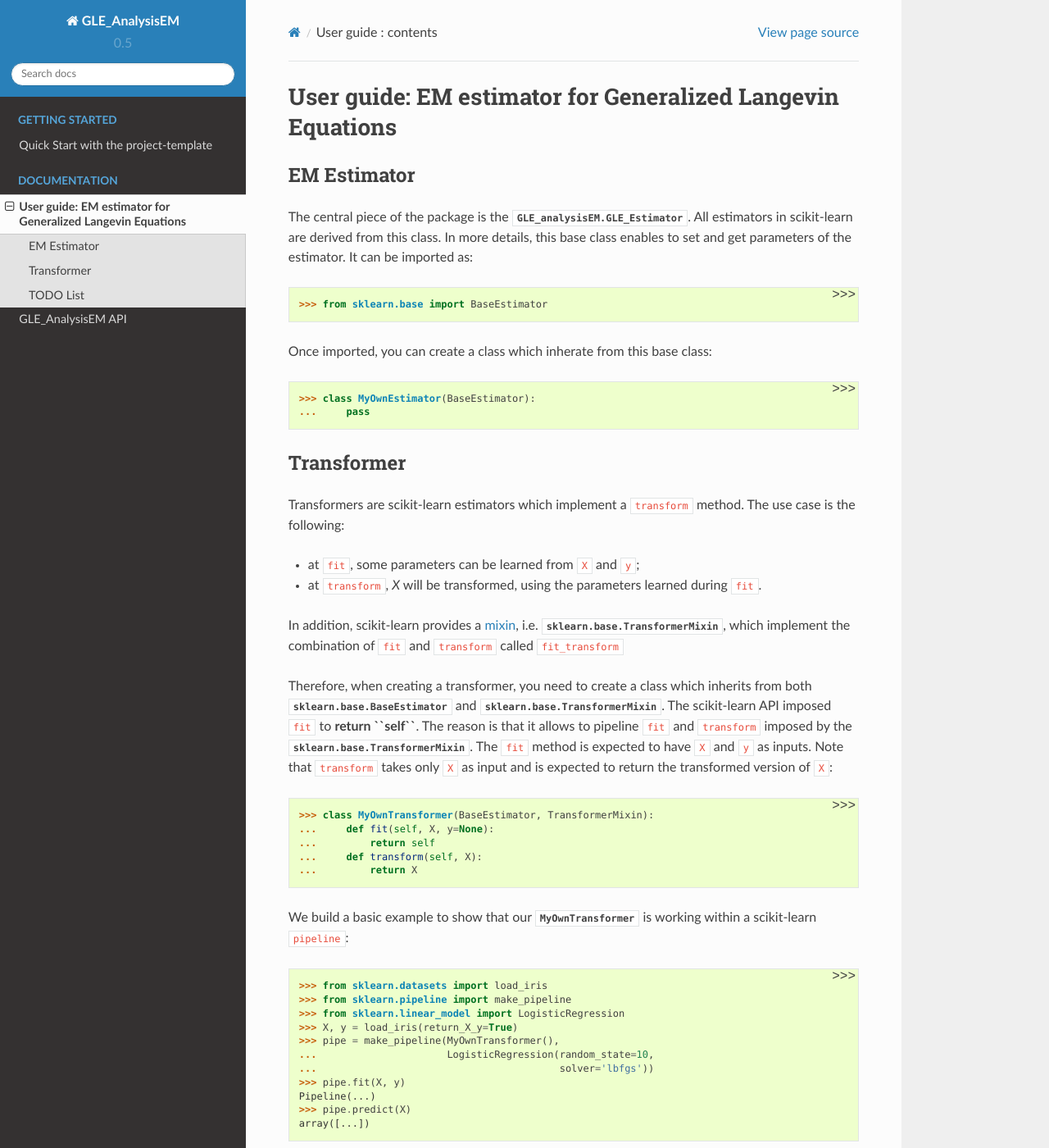
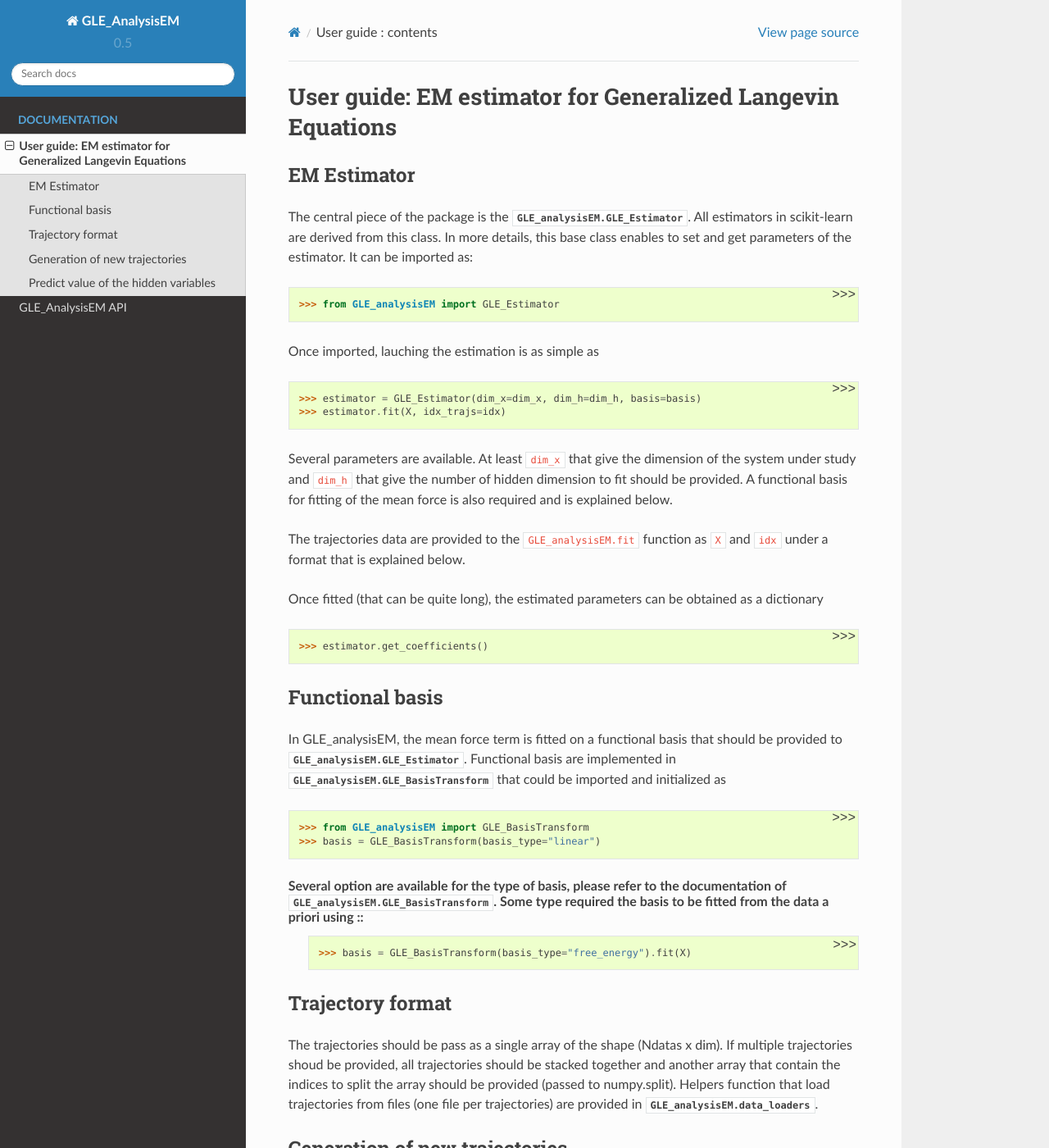
Before and after one commit to HadrienNU/GLE_AnalysisEM, a Sphinx documentation site: the page built from doc/user_guide.rst, in a window 1280 px wide and 1400 px high. Shown: the whole window at 82% size. Built offline with Sphinx 7.4.7 and the Read the Docs theme 2.0.0, drawn with Linux system fonts in a browser that asks for light colours; formulas are drawn with MathJax 3; pages that are not in the unit, such as notebooks, are missing from menus; some of the changed text lies outside the part shown.

Commit message:
Better documention

```diff
--- a/doc/user_guide.rst
+++ b/doc/user_guide.rst
@@ -7,70 +7,54 @@ User guide: EM estimator for Generalized Langevin Equations
 ==================================================================================
 
 EM Estimator
----------
+------------
 
 The central piece of the package is the :class:`GLE_analysisEM.GLE_Estimator`. All estimators in scikit-learn are derived
 from this class. In more details, this base class enables to set and get
 parameters of the estimator. It can be imported as::
 
-    >>> from sklearn.base import BaseEstimator
+    >>> from GLE_analysisEM import GLE_Estimator
 
-Once imported, you can create a class which inherate from this base class::
+Once imported, lauching the estimation is as simple as ::
 
-    >>> class MyOwnEstimator(BaseEstimator):
-    ...     pass
+    >>> estimator = GLE_Estimator(dim_x=dim_x, dim_h=dim_h, basis=basis)
+    >>> estimator.fit(X, idx_trajs=idx)
 
-Transformer
------------
+Several parameters are available. At least ``dim_x`` that give the dimension of the system under study and ``dim_h`` that give the number of hidden dimension to fit should be provided.
+A functional basis for fitting of the mean force is also required and is explained below.
 
-Transformers are scikit-learn estimators which implement a ``transform`` method.
-The use case is the following:
+The trajectories data are provided to the ``GLE_analysisEM.fit`` function as ``X`` and ``idx`` under a format that is explained below.
 
-* at ``fit``, some parameters can be learned from ``X`` and ``y``;
-* at ``transform``, `X` will be transformed, using the parameters learned
-  during ``fit``.
+Once fitted (that can be quite long), the estimated parameters can be obtained as a dictionary ::
 
-.. _mixin: https://en.wikipedia.org/wiki/Mixin
+    >>> estimator.get_coefficients()
 
-In addition, scikit-learn provides a
-mixin_, i.e. :class:`sklearn.base.TransformerMixin`, which
-implement the combination of ``fit`` and ``transform`` called ``fit_transform``
+Functional basis
+-----------------
+
+In GLE_analysisEM, the mean force term is fitted on a functional basis that should be provided to :class:`GLE_analysisEM.GLE_Estimator`.
+Functional basis are implemented in :class:`GLE_analysisEM.GLE_BasisTransform` that could be imported  and initialized as ::
+
+    >>> from GLE_analysisEM import GLE_BasisTransform
+    >>> basis = GLE_BasisTransform(basis_type="linear")
+
+Several option are available for the type of basis, please refer to the documentation of  :class:`GLE_analysisEM.GLE_BasisTransform`.  Some type required the basis to be fitted from the data a priori using ::
+    >>> basis = GLE_BasisTransform(basis_type="free_energy").fit(X)
+
+Trajectory format
+-----------------
+
+The trajectories should be pass as a single array of the shape (Ndatas x dim).
+If multiple trajectories shoud be provided, all trajectories should be stacked together and another array that contain the indices to split the array should be provided (passed to numpy.split).
+Helpers function that load trajectories from files (one file per trajectories) are provided in :class:`GLE_analysisEM.data_loaders`.
 
 
-Therefore, when creating a transformer, you need to create a class which
-inherits from both :class:`sklearn.base.BaseEstimator` and
-:class:`sklearn.base.TransformerMixin`. The scikit-learn API imposed ``fit`` to
-**return ``self``**. The reason is that it allows to pipeline ``fit`` and
-``transform`` imposed by the :class:`sklearn.base.TransformerMixin`. The
-``fit`` method is expected to have ``X`` and ``y`` as inputs. Note that
-``transform`` takes only ``X`` as input and is expected to return the
-transformed version of ``X``::
-
-    >>> class MyOwnTransformer(BaseEstimator, TransformerMixin):
-    ...     def fit(self, X, y=None):
-    ...         return self
-    ...     def transform(self, X):
-    ...         return X
-
-We build a basic example to show that our :class:`MyOwnTransformer` is working
-within a scikit-learn ``pipeline``::
-
-    >>> from sklearn.datasets import load_iris
-    >>> from sklearn.pipeline import make_pipeline
-    >>> from sklearn.linear_model import LogisticRegression
-    >>> X, y = load_iris(return_X_y=True)
-    >>> pipe = make_pipeline(MyOwnTransformer(),
-    ...                      LogisticRegression(random_state=10,
-    ...                                         solver='lbfgs'))
-    >>> pipe.fit(X, y)  # doctest: +ELLIPSIS
-    Pipeline(...)
-    >>> pipe.predict(X)  # doctest: +ELLIPSIS
-    array([...])
+Generation of new trajectories
+-----------------------------
+Once the estimator is converged, it can be used to generate new trajectories with ``GLE_analysisEM.sample``.
 
 
+Predict value of the hidden variables
+-------------------------------------
 
-
-TODO List
----------
-
-.. todolist::
+An estimation of the value of the hidden variable can be obtained with ``GLE_analysisEM.predict``
```
Also changed, not shown: doc/index.rst (+7 -14 lines), doc/quick_start.rst (deleted, +0 -102 lines), 4 other files.
